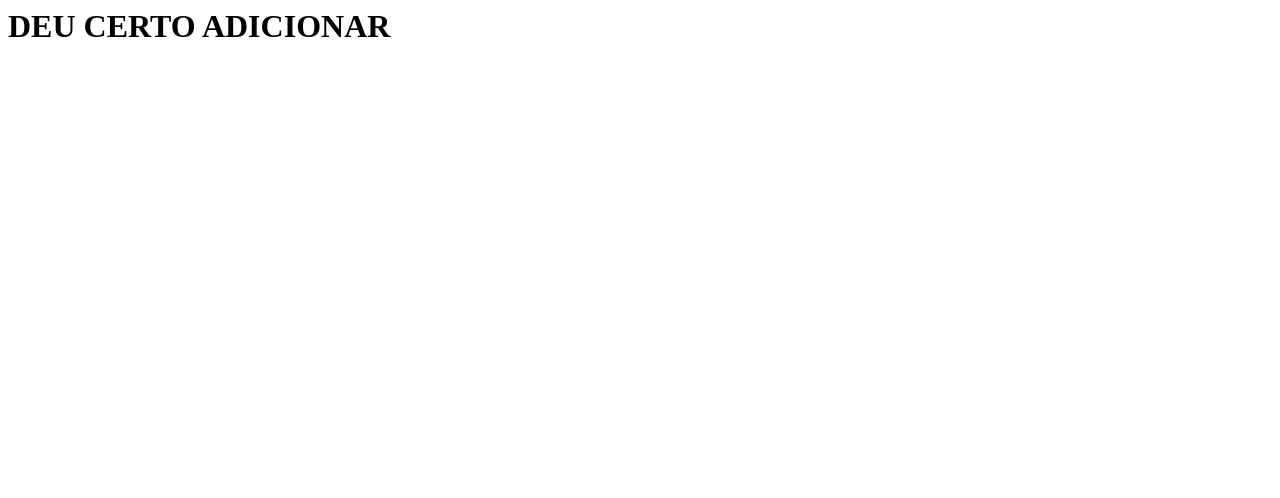
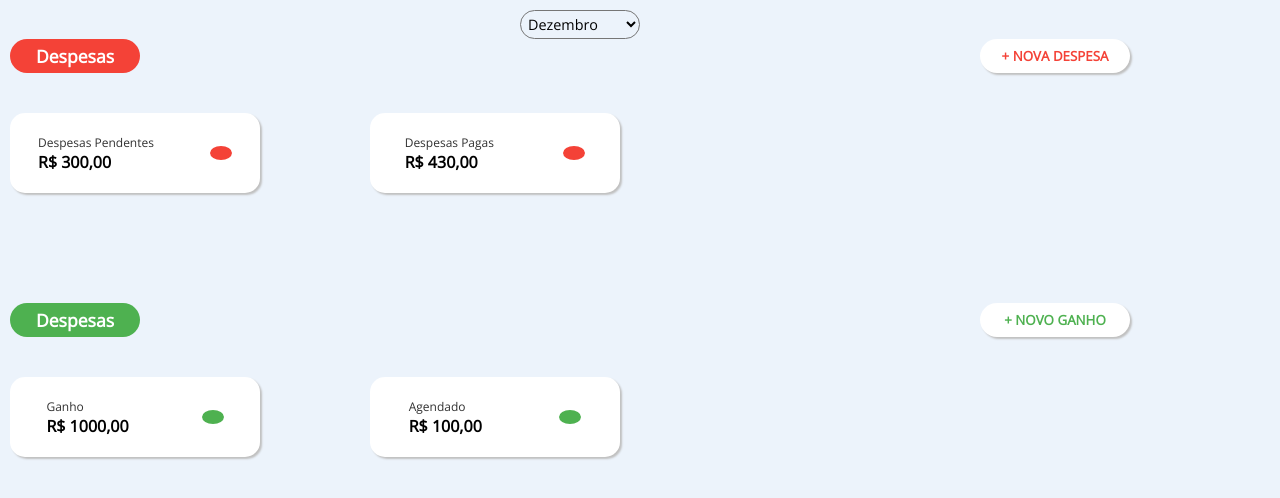
Before and after one commit to Gerencia-de-configuracao-e-mudancas/projeto-final-grupogt, a website: page SRC/adicionar.html in a window 1280 px wide. Drawn offline with Linux system fonts and the light colour scheme.

Commit message:
criando pagina de adicao de custos/ganhos

```diff
--- a/SRC/adicionar.html
+++ b/SRC/adicionar.html
@@ -1 +1,80 @@
-<h1>DEU CERTO ADICIONAR</h1>
+<!DOCTYPE html>
+<html lang="pt-br">
+
+<head>
+    <meta charset="UTF-8">
+    <meta name="viewport" content="width=device-width, initial-scale=1.0">
+    <title>Adicionar</title>
+    <link rel="stylesheet" href="../style/index.css">
+</head>
+
+<body>
+    <section id="user-zone">
+        <div id="month">
+            <select name="select-month" id="sele-month">
+                <option value="dez">Dezembro</option>
+                <option value="jan">Janeiro</option>
+                <option value="fev">Fevereiro</option>
+                <option value="mar">Março</option>
+                <option value="abr">Abril</option>
+            </select>
+        </div>
+        <section id="user-data">
+
+        </section>
+    </section>
+    <section id="container-gasto">
+        <section id="despesas-cards">
+            <div class="title-section">
+                <h2 id="despesa-title"><strong>Despesas</strong></h2>
+                <button><strong>+ NOVA DESPESA</strong></button>
+            </div>
+            <ul>
+                <li class="box">
+                    <ul>
+                        <li>Despesas Pendentes</li>
+                        <li><strong>R$ 300,00</strong></li>
+                    </ul>
+
+                    <div class="icone"> <i class="fas fa-list"></i></i> </div>
+                </li>
+                <li class="box">
+                    <ul>
+                        <li>Despesas Pagas</li>
+                        <li><strong>R$ 430,00</strong></li>
+                    </ul>
+
+                    <div class="icone"> <i class="fa-solid fa-arrow-down"></i> </div>
+                </li>
+            </ul>
+        </section>
+    </section>
+    <section id="container-ganho">
+        <section id="ganhos-cards">
+            <div class="title-section">
+                <h2 id="receitas-title"><strong>Despesas</strong></h2>
+                <button id="win-button"><strong>+ NOVO GANHO</strong></button>
+            </div>
+            <ul>
+                <li class="box">
+                    <ul>
+                        <li>Ganho</li>
+                        <li><strong>R$ 1000,00</strong></li>
+                    </ul>
+
+                    <div class="icone-win"> <i class="fas fa-list"></i></i> </div>
+                </li>
+                <li class="box">
+                    <ul>
+                        <li>Agendado</li>
+                        <li><strong>R$ 100,00</strong></li>
+                    </ul>
+
+                    <div class="icone-win"> <i class="fa-solid fa-arrow-up"></i> </div>
+                </li>
+            </ul>
+        </section>
+    </section>
+</body>
+
+</html>
--- /dev/null
+++ b/style/cross.css
@@ -0,0 +1,19 @@
+/*CSS voltado para as páginas secundárias*/
+@charset 'UTF-8';
+
+body {
+    background-color: rgb(236, 243, 251);
+}
+
+/*Ajustes gerais*/
+* {
+    margin: 0;
+    padding: 0;
+    font-family: 'open-sans', sans-serif;
+}
+
+/*Configurando a(s) fonte(s)*/
+@font-face {
+    font-family: 'open-sans';
+    src: url('../fonts/open-sans/static/OpenSans-Regular.ttf');
+}
--- a/style/index.css
+++ b/style/index.css
@@ -83,7 +83,7 @@ a:hover {
 }
 
 /*area de dashboard, onde os resumos mensais aparecerão, bem como informações o perfil, conta e gráficos*/
-#dashboard {
+.my-dash {
     grid-area: dashboard;
     display: grid;
     grid-template-columns: 1fr;
@@ -121,7 +121,7 @@ a:hover {
     background-color: rgb(78, 177, 80);
 }
 
-.icone3 {
+.icone3, .icone {
     background-color: rgb(244, 66, 55);
 }
 
@@ -171,7 +171,7 @@ a:hover {
 }
 
 /*Lista com os resumos financeiras*/
-#dash-zone>ul {
+#dash-zone>ul, #despesas-cards>ul, #ganhos-cards>ul {
     display: flex;
     list-style: none;
     flex-direction: row;
@@ -181,7 +181,7 @@ a:hover {
     align-items: center;
 }
 
-#dash-zone>ul>li {
+#dash-zone>ul>li,  #despesas-cards>ul>li, #ganhos-cards>ul>li {
     display: flex;
     flex-direction: row;
     align-items: center;
@@ -285,3 +285,88 @@ select {
     font-size: 40px;
     margin-top: 15px;
 }
+
+/*======================================= Adição nas paginas secundarias ====================================*/
+#cont-add {
+    background-color: black;
+}
+
+.container-controle {
+    display: grid;
+    grid-template-columns: 1fr;
+    grid-template-rows: 50px 160px .4fr;
+    grid-template-areas: "user-zone"
+        "gastos"
+        "ganhos";
+    height: 100%;
+    gap: 10px;
+}
+
+#container-gasto {
+    grid-area: gastos;
+}
+
+#container-ganho {
+    grid-area: ganhos;
+}
+
+#despesas-cards {
+    display: flex;
+    flex-direction: column;
+}
+
+#despesas-cards>ul, #ganhos-cards>ul {
+    margin-top: 30px;
+    justify-content: left;
+}
+
+#despesas-cards>ul>li:nth-child(2), #ganhos-cards>ul>li:nth-child(2) {
+    margin: 0 0 0 100px;
+}
+
+.icone, .icone-win {
+    padding: 7px 11px;
+    border-radius: 50%;
+    color: rgb(255, 255, 255);
+}
+
+#despesa-title, #receitas-title {
+    background-color: rgb(244, 66, 55);
+    color: rgb(255, 255, 255);
+    font: normal normal 1.1em 'open-sans', sans-serif;
+    width: 120px;
+    padding: 5px;
+    border-radius: 20px;
+    text-align: center;
+    margin: 0 0 0 10px;
+}
+
+.icone-win, #receitas-title {
+    background-color: rgb(78, 177, 80);;
+}
+
+#ganhos-cards {
+    margin-top: 100px;
+}
+
+.title-section{
+    display: flex;
+    flex-direction: row;
+    justify-content: space-between;
+}
+
+button {
+    background-color: rgb(255, 255, 255);
+    border: none;
+    width: 150px;
+    box-shadow: 2px 2px 2px 0px rgb(192, 192, 192);
+    border-radius: 30px;
+    padding: 3px;
+    color: rgb(244, 66, 55);
+    margin-right: 150px;
+    cursor: pointer;
+}
+
+button#win-button {
+    color: rgb(78, 177, 80);
+}
```
Also changed, not shown: SRC/configuracoes.html (+13 -1 lines), SRC/mais.html (+11 -1 lines), index.html (+1 -1 lines), js/animations.js (+10 -0 lines).
